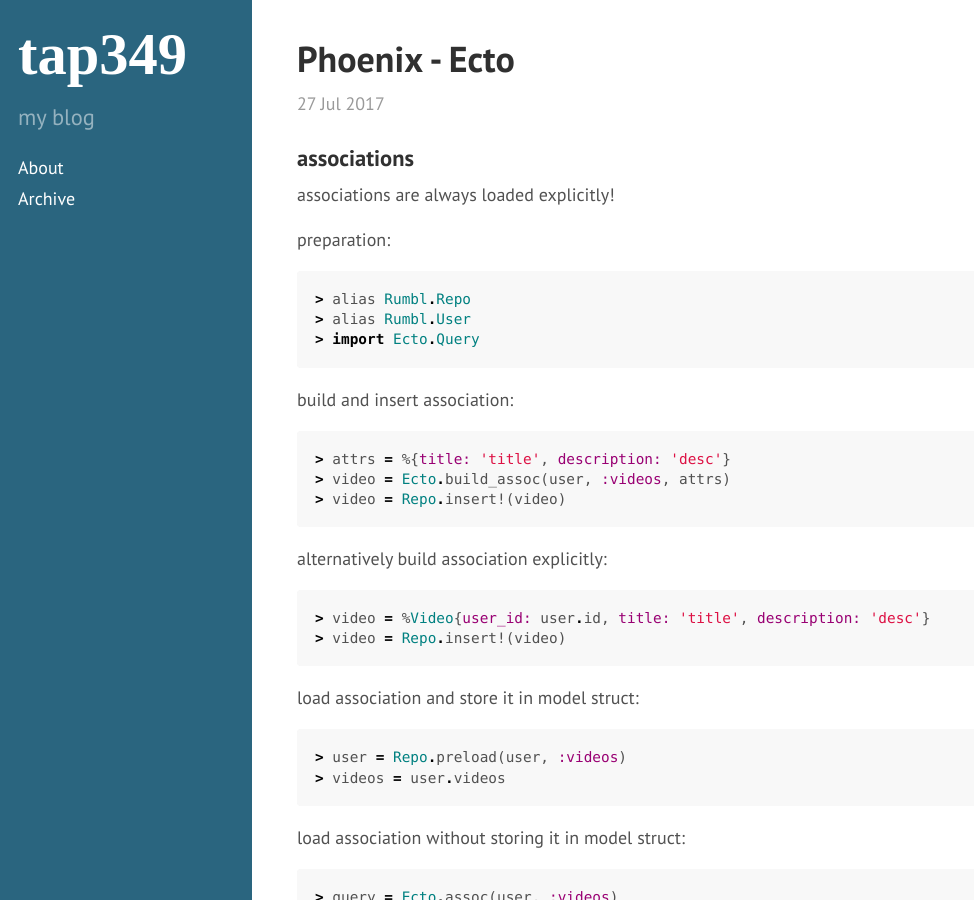
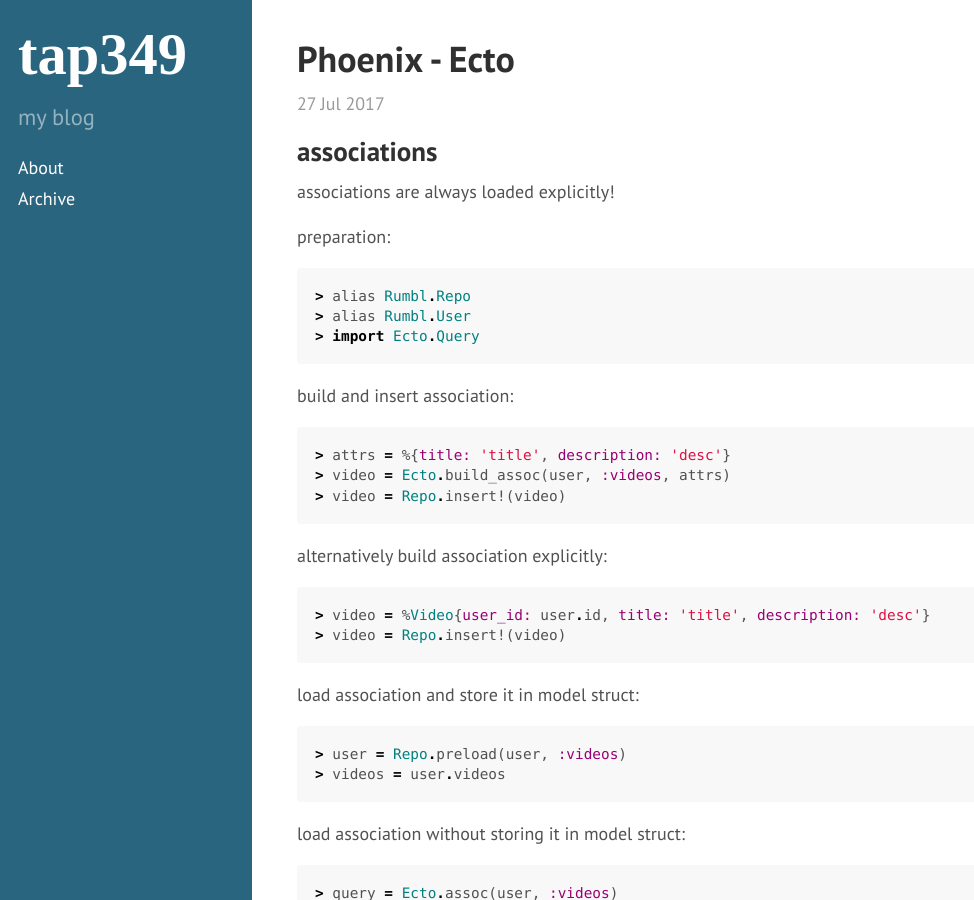
Before and after one commit to tap349/tap349.github.io, a Jekyll site: the page built from _posts/2017-07-27-phoenix-ecto.md, in a window 1280 px wide and 900 px high. Shown: the whole window, without its empty margins (0-974 px from the left). Built offline with Jekyll 4.4.1, drawn with Linux system fonts in a browser that asks for light colours.

Commit message:
update 2017-07-28_11:27:53

````diff
--- a/_posts/2017-07-27-phoenix-ecto.md
+++ b/_posts/2017-07-27-phoenix-ecto.md
@@ -8,7 +8,7 @@
 
 <!-- more -->
 
-### associations
+## associations
 
 associations are always loaded explicitly!
 
@@ -49,7 +49,7 @@
 > videos = Repo.all(query)
 ```
 
-### prefixes
+## prefixes
 
 NOTE: it's not possible to perform joins across prefixes -
 data in different prefixes must be completely isolated.
@@ -60,7 +60,7 @@
   schema prefix ->
     query/repository operation/struct prefix
 
-#### global prefix
+### global prefix
 
 _config/dev.exs_:
 
@@ -75,7 +75,7 @@
   after_connect: {Postgrex, :query!, ["SET search_path TO new_prefix", []]}
 ```
 
-#### schema prefix
+### schema prefix
 
 NOTE: since Ecto 2.1
 
@@ -97,7 +97,7 @@
   end
 ```
 
-#### query prefix
+### query prefix
 
 ```elixir
 > query = Ecto.Queryable.to_query Rumbl.User
@@ -106,13 +106,13 @@
 []
 ```
 
-#### repository operation prefix
+### repository operation prefix
 
 ```elixir
 > Rumbl.Repo.all Rumbl.User, prefix: "new_prefix"
 ```
 
-#### struct prefix
+### struct prefix
 
 if it's nil it means global prefix is used
 ("public" or as configured in environment config).
@@ -124,7 +124,7 @@
 %Rumbl.Video{__meta__: #Ecto.Schema.Metadata<:loaded, "new_prefix", "videos">, ...}
 ```
 
-### get query SQL
+## get query SQL
 
 <https://hexdocs.pm/ecto/Ecto.Adapters.SQL.html#to_sql/3>
 
@@ -137,14 +137,14 @@
 {"SELECT u0.\"id\", u0.\"name\", u0.\"username\", u0.\"password_hash\", u0.\"inserted_at\", u0.\"updated_at\" FROM \"users\" AS u0", []}
 ```
 
-### models vs changesets
+## models vs changesets
 
 <http://blog.tokafish.com/rails-to-phoenix-getting-started-with-ecto/>:
 
 > Typically, you'd work with a changeset for making modifications to a model
 > via the repo, and you'd work with the model when fetching the data for display.
 
-### Ecto.Multi
+## Ecto.Multi
 
 - <https://hexdocs.pm/ecto/Ecto.Multi.html>
 - <http://blog.danielberkompas.com/2016/09/27/ecto-multi-services.html>
````
